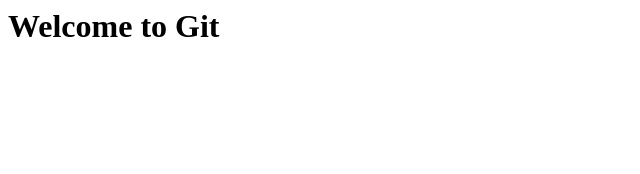
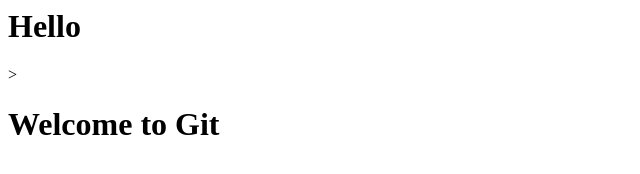
Before and after one commit to KulnaKhan/project2, a plain HTML site: page index.html in a window 1280 px wide. Shown: the whole page, without its empty margins (0-640 px from the left). Drawn offline with Linux system fonts and the light colour scheme.

Commit message:
modified files

```diff
--- a/index.html
+++ b/index.html
@@ -1,4 +1,7 @@
 <html>
+     <head>
+          <h1>Hello</h1>>
+     </head>
        <body>
             <h1>Welcome to Git</h1>
        </body>
```
Also changed, not shown: file1.txt.
